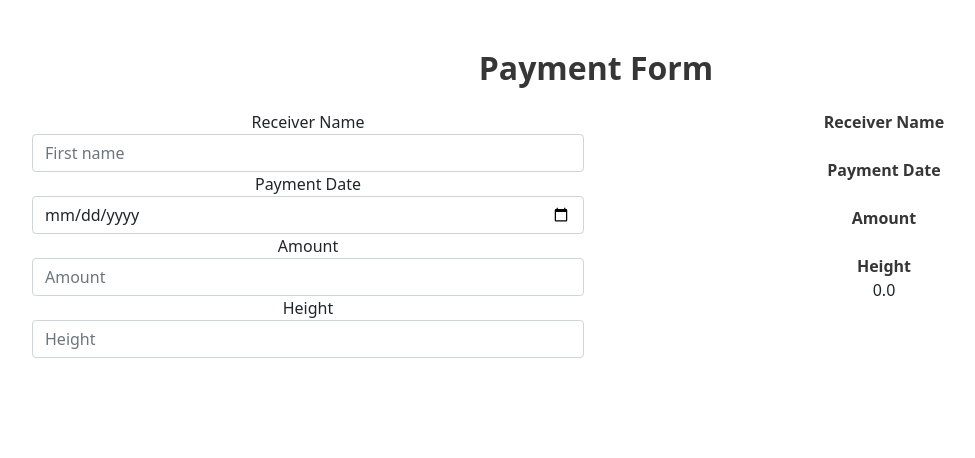
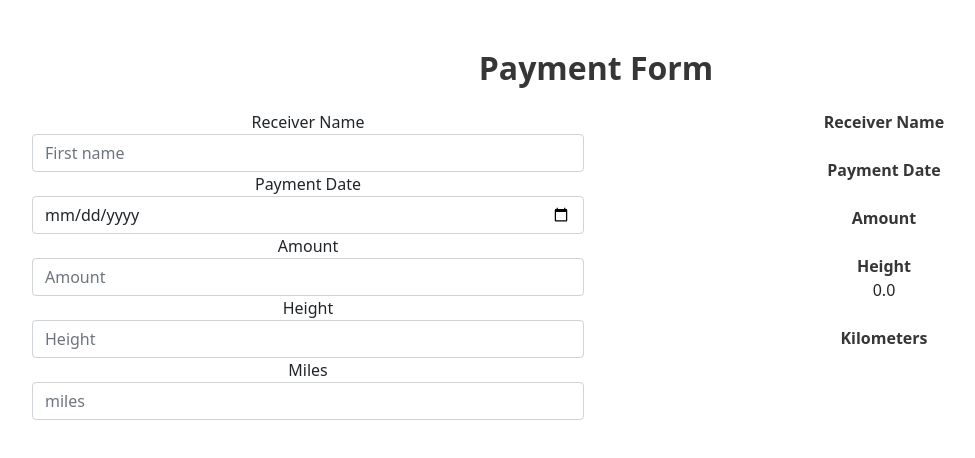
Before and after one commit to anaysoul/ng-challenge, an Angular app: page / in a window 1280 px wide. Shown: the top 458 px of the page, without its empty margins (44-1019 px from the left). Built offline with nearby package versions, Linux system fonts and the light colour scheme.

Commit message:
creating custom pipes

```diff
--- a/src/app/app.component.html
+++ b/src/app/app.component.html
@@ -38,6 +38,14 @@
         #height
         (input)="onHeightChange(+height.value)"
       />
+      <label for="miles">Miles</label>
+      <input
+        class="form-control"
+        placeholder="miles"
+        aria-label="miles"
+        #miles
+        (input)="onMilesChange(miles.value)"
+      />
     </div>
     <div class="col">
       <label for="name"><strong>Receiver Name</strong></label>
@@ -51,6 +59,9 @@
       <br />
       <label for="height"><strong>Height</strong></label>
       <div>{{ inputHeight | number: "1.1-2" }}</div>
+      <br />
+      <label for="miles"><strong>Kilometers</strong></label>
+      <div>{{ inputMiles | convert }}</div>
     </div>
   </div>
 </div>
--- a/src/app/app.component.ts
+++ b/src/app/app.component.ts
@@ -11,6 +11,7 @@ export class AppComponent {
   @Input() inputDate: string = '';
   @Input() inputAmount: string = '';
   @Input() inputHeight: number = 0;
+  @Input() inputMiles: number = 0;
 
   onNameChange(value: string) {
     this.inputName = value;
@@ -24,4 +25,7 @@ export class AppComponent {
   onHeightChange(value: number) {
     this.inputHeight = value;
   }
+  onMilesChange(value: string) {
+    this.inputMiles = parseFloat(value);
+  }
 }
--- a/src/app/app.module.ts
+++ b/src/app/app.module.ts
@@ -2,9 +2,10 @@ import { NgModule } from '@angular/core';
 import { BrowserModule } from '@angular/platform-browser';
 
 import { AppComponent } from './app.component';
+import { ConvertPipe } from './convert.pipe';
 
 @NgModule({
-  declarations: [AppComponent],
+  declarations: [AppComponent, ConvertPipe],
   imports: [BrowserModule],
   providers: [],
   bootstrap: [AppComponent],
--- /dev/null
+++ b/src/app/convert.pipe.ts
@@ -0,0 +1,13 @@
+import { Pipe, PipeTransform } from '@angular/core';
+
+@Pipe({
+  name: 'convert',
+})
+export class ConvertPipe implements PipeTransform {
+  transform(value: number, ...args: unknown[]): unknown {
+    if (!value) {
+      return '';
+    }
+    return value * 1.60934;
+  }
+}
```
Also changed, not shown: 1 other file (tests, documents, lock files or other folders).
